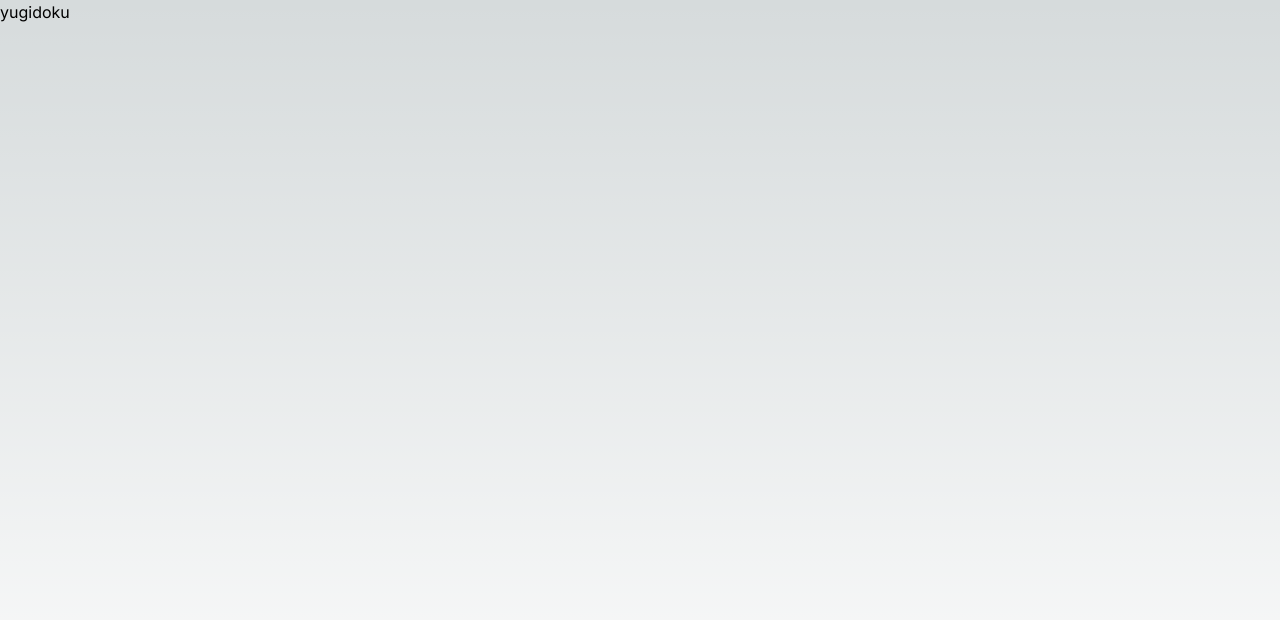
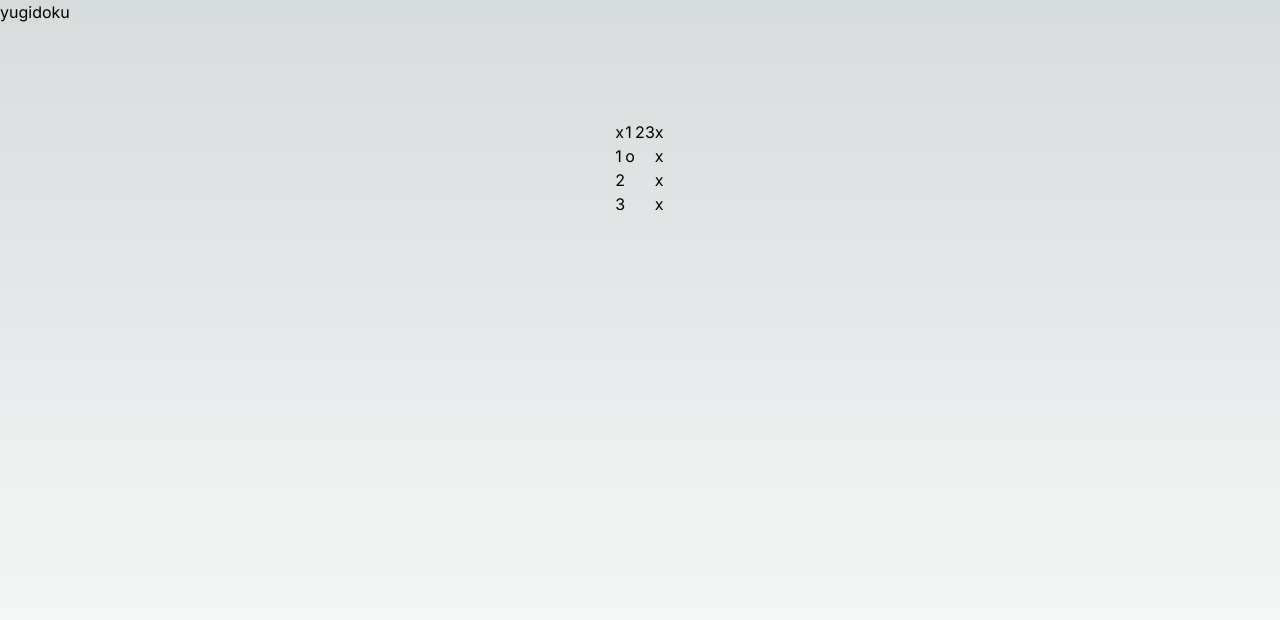
Before and after one commit to malthesers/yugidoku, a Next.js app: page / in a window 1280 px wide. Shown: the top 620 px of the page. Built offline with nearby package versions, Linux system fonts and the light colour scheme.

Commit message:
Added initial grid layout

```diff
--- a/src/components/GameGrid.tsx
+++ b/src/components/GameGrid.tsx
@@ -1,3 +1,23 @@
 export default function GameGrid() {
-  return <div></div>
+  return (
+    <div className="grid grid-cols-5 grid-rows-5">
+      <div>x</div>
+      <div>1</div>
+      <div>2</div>
+      <div>3</div>
+      <div>x</div>
+
+      <div>1</div>
+
+      <div className="col-span-3 row-span-3">o</div>
+
+      <div>x</div>
+
+      <div>2</div>
+      <div>x</div>
+
+      <div>3</div>
+      <div>x</div>
+    </div>
+  )
 }
```
